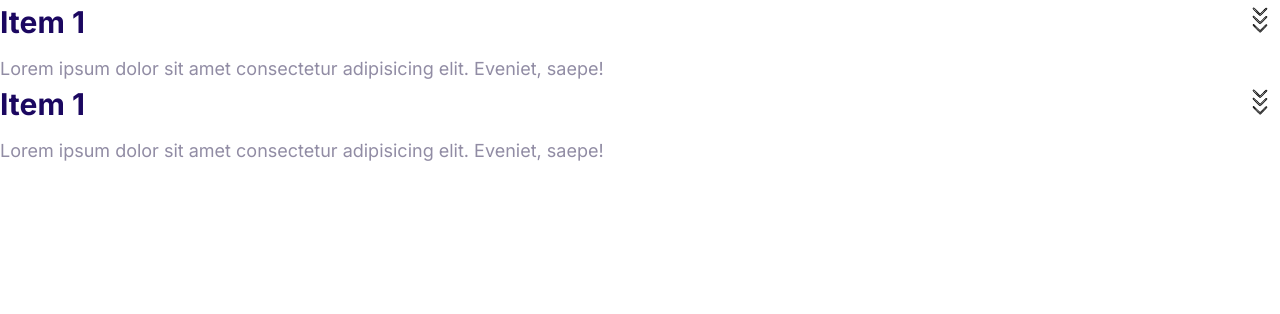
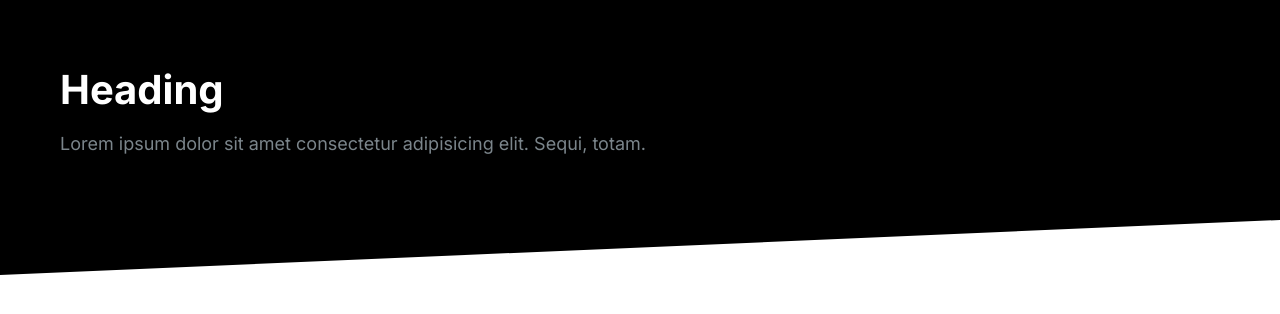
Before and after one commit to skeltonskelter/Skelterfy, a plain HTML site: page index.html in a window 1280 px wide. Drawn offline with Linux system fonts and the light colour scheme.

Commit message:
Build the block components.

```diff
--- a/css/styles.css
+++ b/css/styles.css
@@ -8,6 +8,7 @@
   --color-border: #ccc;
   --color-text: #fff;
   --border-radius: 30px;
+  --padding-vertical: 6rem;
 }
 
 *,
@@ -587,3 +588,41 @@ a {
   max-height: 100vh;
   opacity: 1;
 }
+
+/* Blocks */
+
+.block {
+  padding: var(--padding-vertical);
+}
+
+.block__header {
+  text-align: center;
+}
+
+.block__heading {
+  margin-top: 0;
+}
+
+.block--dark {
+  background: #000;
+  color: #7b858b;
+}
+
+.block--dark .block__heading {
+  color: var(--color-text);
+}
+
+.block--skewed-right {
+  padding-bottom: calc(var(--padding-vertical) + 4rem);
+  clip-path: polygon(0% 0%, 100% 0%, 100% 100%, 0% 80%);
+}
+
+.block--skewed-left {
+  padding-bottom: calc(var(--padding-vertical) + 4rem);
+  clip-path: polygon(0% 0%, 100% 0%, 100% 80%, 0% 100%);
+}
+
+.container {
+  max-width: 1140px;
+  margin: 0 auto;
+}
--- a/index.html
+++ b/index.html
@@ -15,29 +15,11 @@
     <link rel="stylesheet" href="css/styles.css" />
   </head>
   <body>
-    <div class="collapsible collapsible--expanded">
-      <header class="collapsible__header">
-        <h2 class="collapsible__heading">Item 1</h2>
-        <svg class="icon icon--white collapsible__chevron">
-          <use xlink:href="images/chevron.svg#chevron"></use>
-        </svg>
-      </header>
-      <div class="collapsible__content">
-        Lorem ipsum dolor sit amet consectetur adipisicing elit. Eveniet, saepe!
-      </div>
-    </div>
-    <div class="collapsible collapsible--expanded">
-      <header class="collapsible__header">
-        <h2 class="collapsible__heading">Item 1</h2>
-        <svg class="icon icon--white collapsible__chevron">
-          <use xlink:href="images/chevron.svg#chevron"></use>
-        </svg>
-      </header>
-      <div class="collapsible__content">
-        Lorem ipsum dolor sit amet consectetur adipisicing elit. Eveniet, saepe!
-      </div>
-    </div>
-
-    <script src="js/main.js"></script>
+    <section class="block block--dark block--skewed-left">
+      <h2 class="block__heading">Heading</h2>
+      <p>
+        Lorem ipsum dolor sit amet consectetur adipisicing elit. Sequi, totam.
+      </p>
+    </section>
   </body>
 </html>
```
Also changed, not shown: components/block.html (added, +4 -0 lines).
